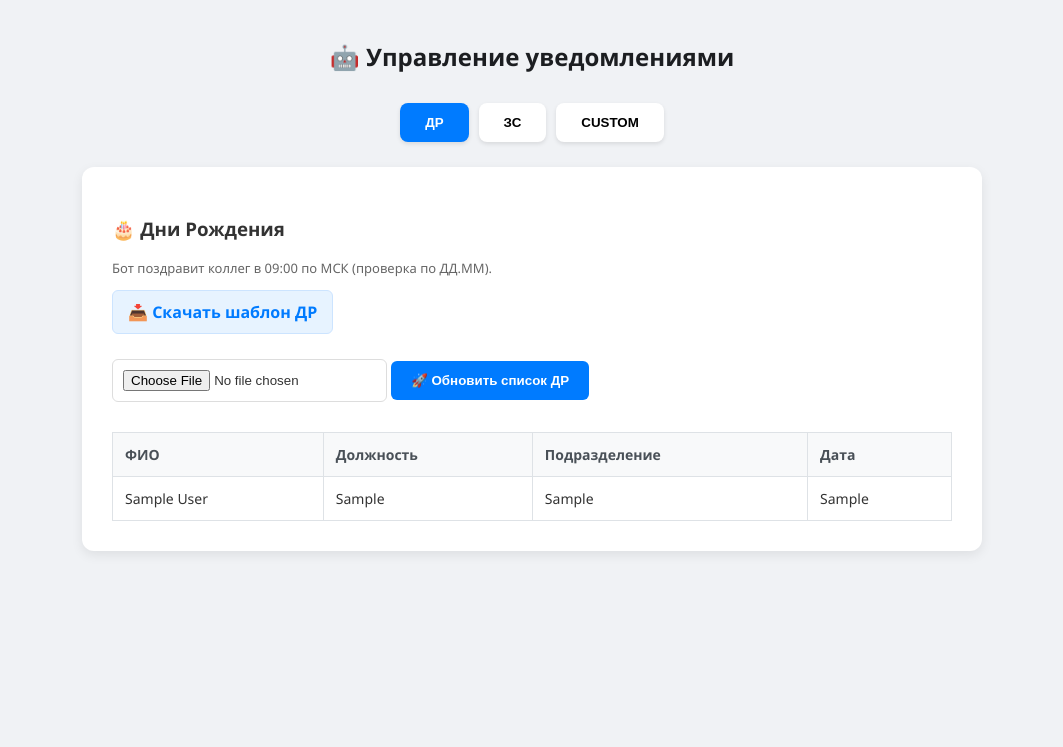
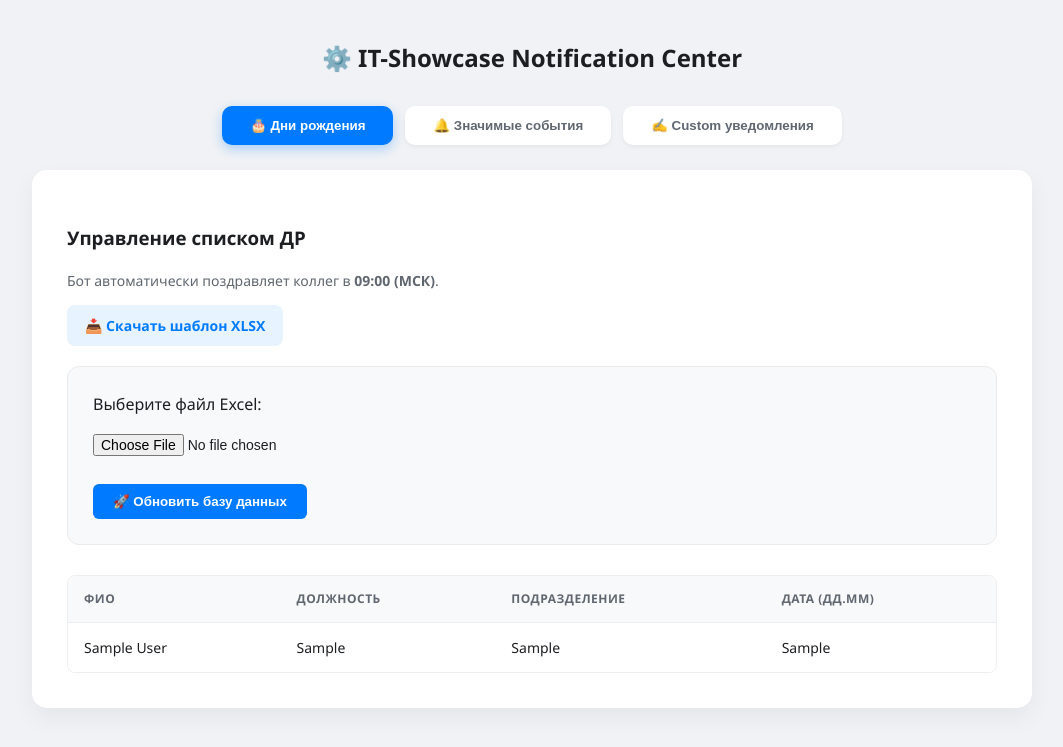
Before and after one commit to ankoriru/reminder, a Flask app: page / in a window 1280 px wide. Shown: the top 747 px of the page, without its empty margins (108-1171 px from the left). Run offline with Flask 3, Linux system fonts and the light colour scheme; the visitor is signed in with stand-in values (Sample User, id 1); tables that the repository leaves empty hold one stand-in row (values such as "Sample post").

Commit message:
Update index.html

```diff
--- a/templates/index.html
+++ b/templates/index.html
@@ -3,75 +3,131 @@
 <head>
     <meta charset="UTF-8">
     <meta name="viewport" content="width=device-width, initial-scale=1.0">
-    <title>Панель управления Ботом</title>
+    <title>Панель управления IT-Ботом</title>
     <style>
-        body { font-family: 'Segoe UI', Tahoma, Geneva, Verdana, sans-serif; max-width: 900px; margin: auto; padding: 20px; background: #f0f2f5; color: #333; }
-        h2 { text-align: center; color: #1c1e21; margin-bottom: 30px; }
+        :root {
+            --primary-color: #007bff;
+            --success-color: #28a745;
+            --danger-color: #dc3545;
+            --bg-color: #f0f2f5;
+            --card-bg: #ffffff;
+            --text-main: #1c1e21;
+            --text-muted: #606770;
+        }
+
+        body {
+            font-family: 'Segoe UI', Roboto, Helvetica, Arial, sans-serif;
+            max-width: 1000px;
+            margin: auto;
+            padding: 20px;
+            background-color: var(--bg-color);
+            color: var(--text-main);
+            line-height: 1.5;
+        }
+
+        h2 { text-align: center; color: var(--text-main); margin-bottom: 30px; font-weight: 700; }
 
         /* Навигация */
-        .nav { display: flex; justify-content: center; gap: 10px; margin-bottom: 25px; }
-        .nav button { padding: 12px 25px; cursor: pointer; border: none; background: #fff; border-radius: 8px; font-weight: bold; transition: 0.3s; box-shadow: 0 2px 4px rgba(0,0,0,0.1); }
-        .nav button.active { background: #007bff; color: white; }
-        .nav button:hover:not(.active) { background: #e4e6eb; }
+        .nav { display: flex; justify-content: center; gap: 12px; margin-bottom: 25px; }
+        .nav button {
+            padding: 12px 28px;
+            cursor: pointer;
+            border: none;
+            background: var(--card-bg);
+            border-radius: 10px;
+            font-weight: 600;
+            transition: all 0.3s ease;
+            box-shadow: 0 2px 4px rgba(0,0,0,0.05);
+            color: var(--text-muted);
+        }
+        .nav button.active { background: var(--primary-color); color: white; box-shadow: 0 4px 12px rgba(0,123,255,0.3); }
+        .nav button:hover:not(.active) { transform: translateY(-2px); background: #e4e6eb; }
 
-        /* Контент */
-        .content { background: white; padding: 30px; border-radius: 12px; box-shadow: 0 4px 12px rgba(0,0,0,0.08); }
-        .tab { display: none; }
+        /* Контентные блоки */
+        .content { background: var(--card-bg); padding: 35px; border-radius: 15px; box-shadow: 0 10px 25px rgba(0,0,0,0.05); }
+        .tab { display: none; animation: fadeIn 0.4s ease; }
         .active-tab { display: block; }
 
+        @keyframes fadeIn { from { opacity: 0; transform: translateY(10px); } to { opacity: 1; transform: translateY(0); } }
+
         /* Таблицы */
-        table { width: 100%; border-collapse: collapse; margin-top: 20px; background: #fff; }
-        th, td { border: 1px solid #dee2e6; padding: 12px; text-align: left; font-size: 14px; }
-        th { background: #f8f9fa; color: #495057; }
-        tr:nth-child(even) { background-color: #f9f9f9; }
+        .table-container { overflow-x: auto; margin-top: 25px; border-radius: 8px; border: 1px solid #eee; }
+        table { width: 100%; border-collapse: collapse; background: white; }
+        th, td { padding: 14px 16px; text-align: left; border-bottom: 1px solid #eee; font-size: 14px; }
+        th { background: #f8f9fa; color: var(--text-muted); font-weight: 600; text-transform: uppercase; letter-spacing: 0.5px; font-size: 12px; }
+        tr:last-child td { border-bottom: none; }
+        tr:hover { background-color: #fcfcfc; }
 
-        /* Формы и элементы */
-        .flash { padding: 15px; background: #d4edda; color: #155724; border-radius: 8px; margin-bottom: 20px; border: 1px solid #c3e6cb; font-weight: bold; text-align: center; }
-        .btn-template { display: inline-block; margin-bottom: 20px; padding: 10px 15px; background: #e7f3ff; color: #007bff; text-decoration: none; border-radius: 6px; font-weight: bold; border: 1px solid #cce4ff; transition: 0.2s; }
+        /* Сообщения */
+        .flash { padding: 15px; background: #d4edda; color: #155724; border-radius: 10px; margin-bottom: 25px; border: 1px solid #c3e6cb; text-align: center; font-weight: 500; }
+
+        /* Формы */
+        .form-box { background: #f8f9fa; padding: 25px; border-radius: 12px; border: 1px solid #eaebed; margin-bottom: 30px; }
+        .btn-template { display: inline-flex; align-items: center; margin-bottom: 20px; padding: 10px 18px; background: #e7f3ff; color: var(--primary-color); text-decoration: none; border-radius: 8px; font-weight: 600; font-size: 14px; transition: 0.2s; }
         .btn-template:hover { background: #d1e7ff; }
 
-        .form-box { background: #f8f9fa; padding: 20px; border-radius: 10px; border: 1px solid #eee; margin-bottom: 25px; }
-        textarea, input, select { padding: 10px; border: 1px solid #ddd; border-radius: 6px; width: 100%; box-sizing: border-box; margin-top: 5px; margin-bottom: 15px; }
+        textarea, input, select {
+            width: 100%;
+            padding: 12px;
+            margin: 8px 0 18px 0;
+            border: 1px solid #ddd;
+            border-radius: 8px;
+            box-sizing: border-box;
+            font-size: 14px;
+            transition: border-color 0.2s;
+        }
+        textarea:focus, input:focus { border-color: var(--primary-color); outline: none; }
 
-        button[type="submit"] { background: #28a745; color: white; border: none; padding: 12px 20px; border-radius: 6px; cursor: pointer; font-weight: bold; width: 100%; transition: 0.2s; }
-        button[type="submit"]:hover { background: #218838; }
+        .btn-submit { background: var(--success-color); color: white; border: none; padding: 14px 25px; border-radius: 8px; cursor: pointer; font-weight: 700; width: 100%; font-size: 16px; }
+        .btn-submit:hover { background: #218838; filter: brightness(1.05); }
 
-        .btn-del { color: #dc3545; text-decoration: none; font-weight: bold; font-size: 18px; transition: 0.2s; }
-        .btn-del:hover { color: #a71d2a; }
+        .btn-upload { background: var(--primary-color); color: white; border: none; padding: 10px 20px; border-radius: 6px; cursor: pointer; font-weight: 600; }
 
-        /* Чекбоксы для дней недели */
-        .days-grid { display: grid; grid-template-columns: repeat(auto-fill, minmax(80px, 1fr)); gap: 10px; padding: 10px; border: 1px dashed #ccc; border-radius: 6px; background: #fff; margin-bottom: 15px; }
-        .days-grid label { font-size: 13px; display: flex; align-items: center; gap: 5px; cursor: pointer; }
+        /* Статусы и кнопки действий */
+        .status-badge { padding: 4px 10px; border-radius: 20px; font-size: 12px; font-weight: 600; }
+        .status-sent { background: #d4edda; color: #155724; }
+        .status-wait { background: #fff3cd; color: #856404; }
+
+        .btn-del { color: var(--danger-color); text-decoration: none; font-size: 18px; padding: 5px; }
+        .btn-del:hover { background: #fff5f5; border-radius: 5px; }
+
+        /* Дни недели */
+        .days-selector { display: grid; grid-template-columns: repeat(auto-fill, minmax(100px, 1fr)); gap: 10px; background: white; padding: 15px; border-radius: 8px; border: 1px solid #ddd; margin-bottom: 15px; }
+        .days-selector label { display: flex; align-items: center; gap: 8px; font-size: 13px; cursor: pointer; }
     </style>
 </head>
 <body>
 
-    <h2>🤖 Управление уведомлениями</h2>
+    <h2>⚙️ IT-Showcase Notification Center</h2>
 
     {% with messages = get_flashed_messages() %}
       {% if messages %}<div class="flash">{{ messages[0] }}</div>{% endif %}
     {% endwith %}
 
     <div class="nav">
-        <button onclick="showTab('dr')" id="btn-dr" class="active">ДР</button>
-        <button onclick="showTab('zs')" id="btn-zs">ЗС</button>
-        <button onclick="showTab('custom')" id="btn-custom">CUSTOM</button>
+        <button onclick="showTab('dr')" id="btn-dr" class="active">🎂 Дни рождения</button>
+        <button onclick="showTab('zs')" id="btn-zs">🔔 Значимые события</button>
+        <button onclick="showTab('custom')" id="btn-custom">✍️ Custom уведомления</button>
     </div>
 
     <div class="content">
         <div id="dr" class="tab active-tab">
-            <h3>🎂 Дни Рождения</h3>
-            <p style="font-size: 13px; color: #666;">Бот поздравит коллег в 09:00 по МСК (проверка по ДД.ММ).</p>
-            <a href="/download_template/dr" class="btn-template">📥 Скачать шаблон ДР</a>
+            <h3>Управление списком ДР</h3>
+            <p style="color: var(--text-muted); font-size: 14px;">Бот автоматически поздравляет коллег в <b>09:00 (МСК)</b>.</p>
+            <a href="/download_template/dr" class="btn-template">📥 Скачать шаблон XLSX</a>
 
-            <form action="{{ url_for('upload_dr') }}" method="post" enctype="multipart/form-data">
-                <input type="file" name="file" accept=".xlsx" required style="width: auto; margin-bottom: 10px;">
-                <button type="submit" style="width: auto; background: #007bff;">🚀 Обновить список ДР</button>
+            <div class="form-box">
+                <form action="/upload_dr" method="post" enctype="multipart/form-data">
+                    <label>Выберите файл Excel:</label>
+                    <input type="file" name="file" accept=".xlsx" required style="border: none; padding: 10px 0;">
+                    <button type="submit" class="btn-upload">🚀 Обновить базу данных</button>
                 </form>
+            </div>
 
+            <div class="table-container">
                 <table>
                     <thead>
-                    <tr><th>ФИО</th><th>Должность</th><th>Подразделение</th><th>Дата</th></tr>
+                        <tr><th>ФИО</th><th>Должность</th><th>Подразделение</th><th>Дата (ДД.ММ)</th></tr>
                     </thead>
                     <tbody>
                         {% for b in bdays %}
@@ -80,49 +136,65 @@
                     </tbody>
                 </table>
             </div>
+        </div>
 
         <div id="zs" class="tab">
-            <h3>🔔 Значимые события (ЗС)</h3>
-            <p style="font-size: 13px; color: #666;">Бот отправит сообщение точно в указанную секунду (ДД.ММ.ГГГГ ЧЧ:ММ:СС).</p>
-            <a href="/download_template/zs" class="btn-template">📥 Скачать шаблон ЗС</a>
+            <h3>Значимые события и дедлайны</h3>
+            <p style="color: var(--text-muted); font-size: 14px;">Оповещения уходят в точно указанное время. Бот проверяет пропущенные задания.</p>
+            <a href="/download_template/zs" class="btn-template">📥 Скачать шаблон XLSX</a>
 
-            <form action="{{ url_for('upload_zs') }}" method="post" enctype="multipart/form-data">
-                <input type="file" name="file" accept=".xlsx" required style="width: auto; margin-bottom: 10px;">
-                <button type="submit" style="width: auto; background: #007bff;">🚀 Обновить базу ЗС</button>
+            <div class="form-box">
+                <form action="/upload_zs" method="post" enctype="multipart/form-data">
+                    <label>Загрузить новый график:</label>
+                    <input type="file" name="file" accept=".xlsx" required style="border: none; padding: 10px 0;">
+                    <button type="submit" class="btn-upload">🔄 Синхронизировать события</button>
                 </form>
+            </div>
 
+            <div class="table-container">
                 <table>
                     <thead>
-                    <tr><th>Событие</th><th>Текст напоминания</th><th>Когда (Дата)</th></tr>
+                        <tr><th>Событие</th><th>Время отправки</th><th>Статус</th></tr>
                     </thead>
                     <tbody>
                         {% for e in evs %}
-                    <tr><td>{{e.event_name}}</td><td>{{e.reminder_text}}</td><td>{{e.dt}}</td></tr>
+                        <tr>
+                            <td><b>{{e.event_name}}</b><br><small style="color: #666;">{{e.reminder_text}}</small></td>
+                            <td>{{e.dt}}</td>
+                            <td>
+                                {% if e.is_sent == 1 %}
+                                <span class="status-badge status-sent">Отправлено ✅</span>
+                                {% else %}
+                                <span class="status-badge status-wait">В очереди ⏳</span>
+                                {% endif %}
+                            </td>
+                        </tr>
                         {% endfor %}
                     </tbody>
                 </table>
             </div>
+        </div>
 
         <div id="custom" class="tab">
-            <h3>✍️ Custom напоминания</h3>
+            <h3>Ручное планирование уведомлений</h3>
             <div class="form-box">
-                <form action="{{ url_for('add_custom') }}" method="post">
-                    <label>Текст сообщения:</label>
-                    <textarea name="text" placeholder="Введите текст, который бот отправит в чат..." required></textarea>
+                <form action="/add_custom" method="post">
+                    <label>Текст уведомления:</label>
+                    <textarea name="text" placeholder="Напишите текст сообщения..." required></textarea>
 
-                    <label>Время (и дата для единоразовых):</label>
-                    <input type="datetime-local" name="dt" required title="Выберите дату и время">
+                    <label>Дата и время первого запуска:</label>
+                    <input type="datetime-local" name="dt" required>
 
-                    <label>Режим повтора:</label>
+                    <label>Режим повторения:</label>
                     <select name="period" id="period-select" onchange="toggleDays()">
-                        <option value="once">Единоразово (в указанную дату)</option>
+                        <option value="once">Единоразово</option>
                         <option value="workdays">Рабочие дни (Пн-Пт)</option>
-                        <option value="weekdays">Выбрать свои дни недели</option>
+                        <option value="weekdays">Выбранные дни недели</option>
                     </select>
 
                     <div id="days-picker" style="display:none;">
-                        <label>Выберите дни:</label>
-                        <div class="days-grid">
+                        <label>Выберите дни недели:</label>
+                        <div class="days-selector">
                             <label><input type="checkbox" name="days" value="0"> Пн</label>
                             <label><input type="checkbox" name="days" value="1"> Вт</label>
                             <label><input type="checkbox" name="days" value="2"> Ср</label>
@@ -133,39 +205,41 @@
                         </div>
                     </div>
 
-                    <button type="submit">✅ Сохранить уведомление</button>
+                    <button type="submit" class="btn-submit">💾 Сохранить и поставить в график</button>
                 </form>
             </div>
 
+            <div class="table-container">
                 <table>
                     <thead>
-                    <tr><th>Сообщение</th><th>Время/Дата</th><th>Удалить</th></tr>
+                        <tr><th>Текст сообщения</th><th>Время / График</th><th style="text-align: center;">Удалить</th></tr>
                     </thead>
                     <tbody>
                         {% for c in customs %}
                         <tr>
                             <td>{{c.text}}</td>
                             <td>{{c.dt}}</td>
-                        <td style="text-align: center;"><a href="/delete_custom/{{c.id}}" class="btn-del" onclick="return confirm('Вы уверены, что хотите удалить это напоминание?')">❌</a></td>
+                            <td style="text-align: center;">
+                                <a href="/delete_custom/{{c.id}}" class="btn-del" onclick="return confirm('Удалить это напоминание?')">🗑️</a>
+                            </td>
                         </tr>
                         {% endfor %}
                     </tbody>
                 </table>
             </div>
         </div>
+    </div>
 
     <script>
-        function showTab(name) {
-            // Переключение вкладок
+        function showTab(id) {
             document.querySelectorAll('.tab').forEach(t => t.classList.remove('active-tab'));
             document.querySelectorAll('.nav button').forEach(b => b.classList.remove('active'));
 
-            document.getElementById(name).classList.add('active-tab');
-            document.getElementById('btn-' + name).classList.add('active');
+            document.getElementById(id).classList.add('active-tab');
+            document.getElementById('btn-' + id).classList.add('active');
         }
 
         function toggleDays() {
-            // Показ/скрытие выбора дней недели
             const val = document.getElementById('period-select').value;
             const picker = document.getElementById('days-picker');
             picker.style.display = (val === 'weekdays') ? 'block' : 'none';
```
Lines whose indentation alone changed are shown as unchanged.
